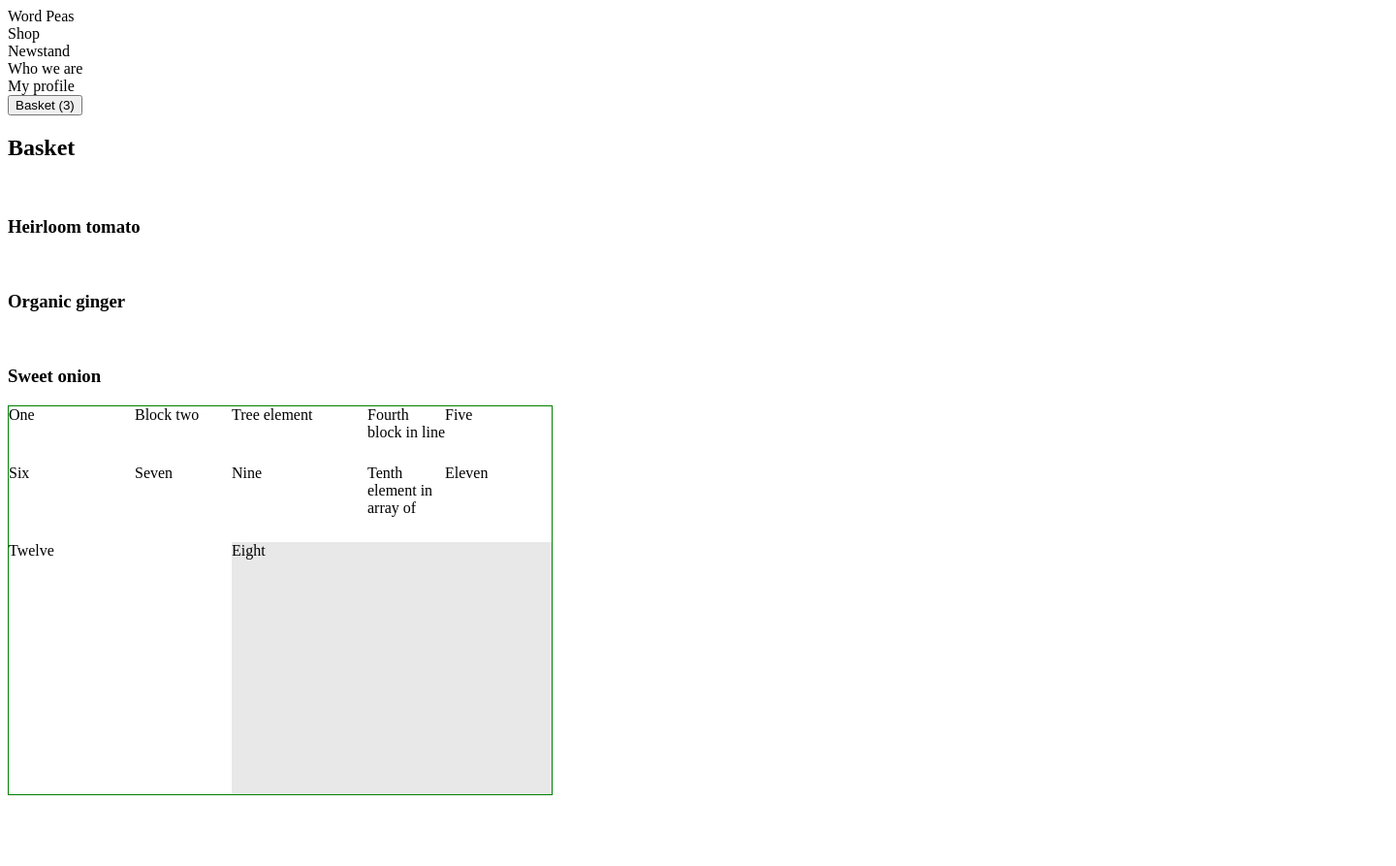
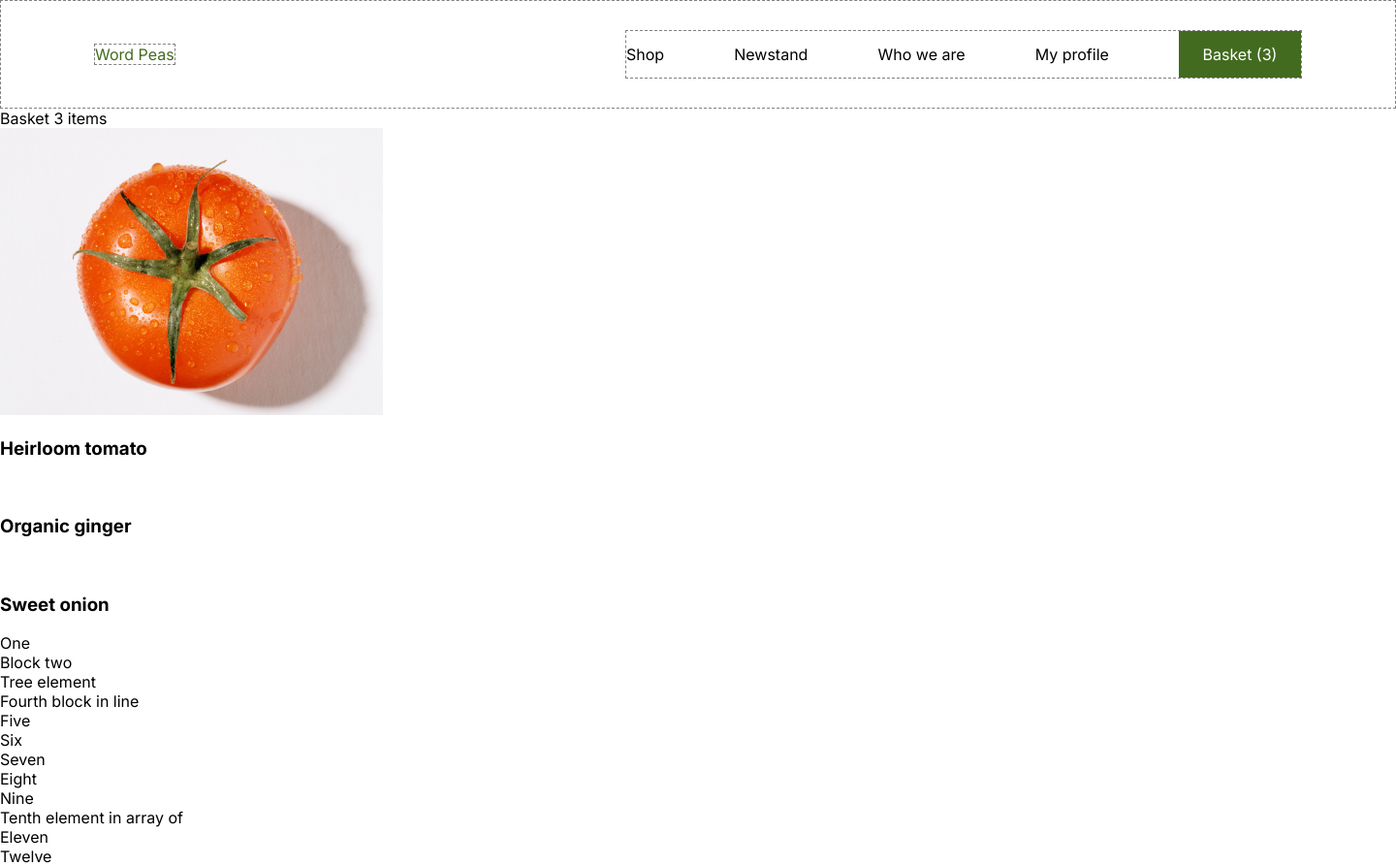
Before and after one commit to SiSOustE/FigmaPrimer_30-1807, a plain HTML site: page index.html in a window 1280 px wide. Shown: the whole page at 97% size, 1440 px wide, since content can reach past the window. Before the commit the page ends 828 px from the top, so only its background shows below. Drawn offline with Linux system fonts and the light colour scheme.

Commit message:
Проблема с var / 07-0256

```diff
--- a/index.html
+++ b/index.html
@@ -4,37 +4,43 @@
   <meta charset="UTF-8">
   <meta name="viewport" content="width=device-width, initial-scale=1.0">
   <title>Figma / pixel Perfect</title>
+  <!-- <link rel="preconnect" href="https://fonts.googleapis.com">
+  <link rel="preconnect" href="https://fonts.gstatic.com" crossorigin>
+  <link href="https://fonts.googleapis.com/css2?family=Inter:wght@100..900&display=swap" rel="stylesheet"> -->
   <link rel="preconnect" href="https://fonts.googleapis.com">
   <link rel="preconnect" href="https://fonts.gstatic.com" crossorigin>
   <link href="https://fonts.googleapis.com/css2?family=Inter:wght@100..900&display=swap" rel="stylesheet">
+
   <link rel="shortcut icon" href="img/Cherry.jpeg">
   <link rel="stylesheet" href="./styles.css">
 </head>
 <body>
-  <div class="card">
     <header>
       <div class="header-left">Word Peas</div>
-      <div class="menu-1">
+      <div class="header-right">
         <div class="tab">Shop</div>
         <div class="tab">Newstand</div>
         <div class="tab">Who we are</div>
         <div class="tab">My profile</div>
+        <form method="get">
+          <buttonBasked type="button">Basket (3)</buttonBasked>
+        </form>
       </div>
-      <form method="get">
-        <button type="button">Basket (3)</button>
-      </form>
-
     </header>
 
     <main>
-      <h2>Basket</h2>
-      <p id="xp1"></p>
+      <!-- <h2>Basket</h2> -->
+      <div id="cntRow-1">
+        <span id="mainHead">Basket</span>
+        <span id="amountElements">3 items</span>
+      </div>
+      <!-- <p id="xp1"></p> -->
         <div class="cntMain">
 
           <div class="cntOrder">
 
             <div class="cntImg">
-              <img src="" alt="">
+              <img src="img/Tomato-1.jpg" alt="">
             </div>
             <div class="cntSelectedProd">
               <div class="cntNameCost">
@@ -107,24 +113,6 @@
       </div>
 
     </main>
-  </div>
+  </nav>
   </body>
   </html>
-
-
-
-
-    <!-- <img src="./orange-2.jpeg" alt="oranges">
-    <h3>Love for three oranges</h3>
-    <p>Lorem ipsum dolor sit amet consectetur adipisicing elit. Ratione voluptatum maiores fuga officia fugit, id, velit nemo saepe, nisi enim ipsa. Harum vel quidem voluptas nihil tenetur illum, dolorem perferendis!</p>
-
-    <p class="info">
-      <span class="info-section">
-        <img class="icon" src="./Clock.svg" alt="clock" />
-        45 min
-      </span>
-      <span class="info-section">
-  <img class="icon" src="./dining.svg" alt="dining" />
-  4 ppl
-</span>
-    </p> -->
--- a/styles.css
+++ b/styles.css
@@ -1,67 +1,59 @@
-.cntOrderSum {
-  display: grid;
-  grid-template-rows: 60px 80px 60px auto;
-  grid-template-columns: 130px 100px 140px 80px auto;
-  width: 560px;
-  height: 400px;
-  border: solid 1px green;
+:root {
+  --color-1:#426B1F;
+  --pdd-1:96px;
+
+  --brd-1:gray dashed .5px;
 }
 
-.grid-it-8 {
-  grid-row-start: 3;
-  grid-row-end: 5;
-  grid-column-start: 3;
-  grid-column-end: 6;
-  background-color: #e8e8e8;
-}
-/*body {
-  background: gray;
-  font-family: "Inter", sans-serif;
-  font-optical-sizing: auto;
-  font-weight: <weight>;
-  font-style: normal;
-  font-size: 16px;
-  line-height: 22px;
+.font-1 {
+font-family: "Inter";
+font-size: 1rem;
+/* font-style: ; */
 }
 
-h3 {
-  margin-bottom: -1vh;
-  color: #e17130;
+body {
+  margin: 0;
+  font-family: "Inter", sans-serif;
+}
+header {
+  display: flex;
+  box-sizing: border-box;
+  position: relative;
+  align-items: center;
+  border: var(--brd-1);
+  width: 1440px;
+  height: 112px;
+  /* font-family: ; */
 }
 
-p {
-  font-size: 14px;
-  line-height: 20px;
+.header-left {
+  position: absolute;
+  border: var(--brd-1);
+  left: var(--pdd-1);
+  color: var(--color-1);
+}
+.header-right {
+  display: flex;
+  border: var(--brd-1);
+  position: absolute;
+  right: var(--pdd-1);
+  justify-content: space-between;
+  align-items: center;
+  width: 696px;
+  height: 48px;
+}
+.buttonBasked {
+  /* width: 126px; */
 }
 
-.info {
-  margin: 0;
+form {
+  justify-content: center;
+  align-items: center;
+  width: 126px;
+  /* padding: ; */
+  display: flex;
+  height: 48px;
+  align-items: center;
+  background-color: #426B1F;
+  color: #ffffff;
 }
-
-.info-section {
-  display: inline-flex;
-  line-height: 110%;
-}
-
-.info-section:not(:last-child) {
-  margin-right: 44%;
-}
-
-.card {
-  background-color: #ddd;
-  width: 35%;
-  padding: 10px;
-  border-radius: 8px;
-  box-sizing: border-box;
-  margin: 40px auto;
-}
-
-img {
-  width: 100%;
-}
-
-.icon {
-  margin-right: 4px;
-  height: 20px;
-}
-*/
```
